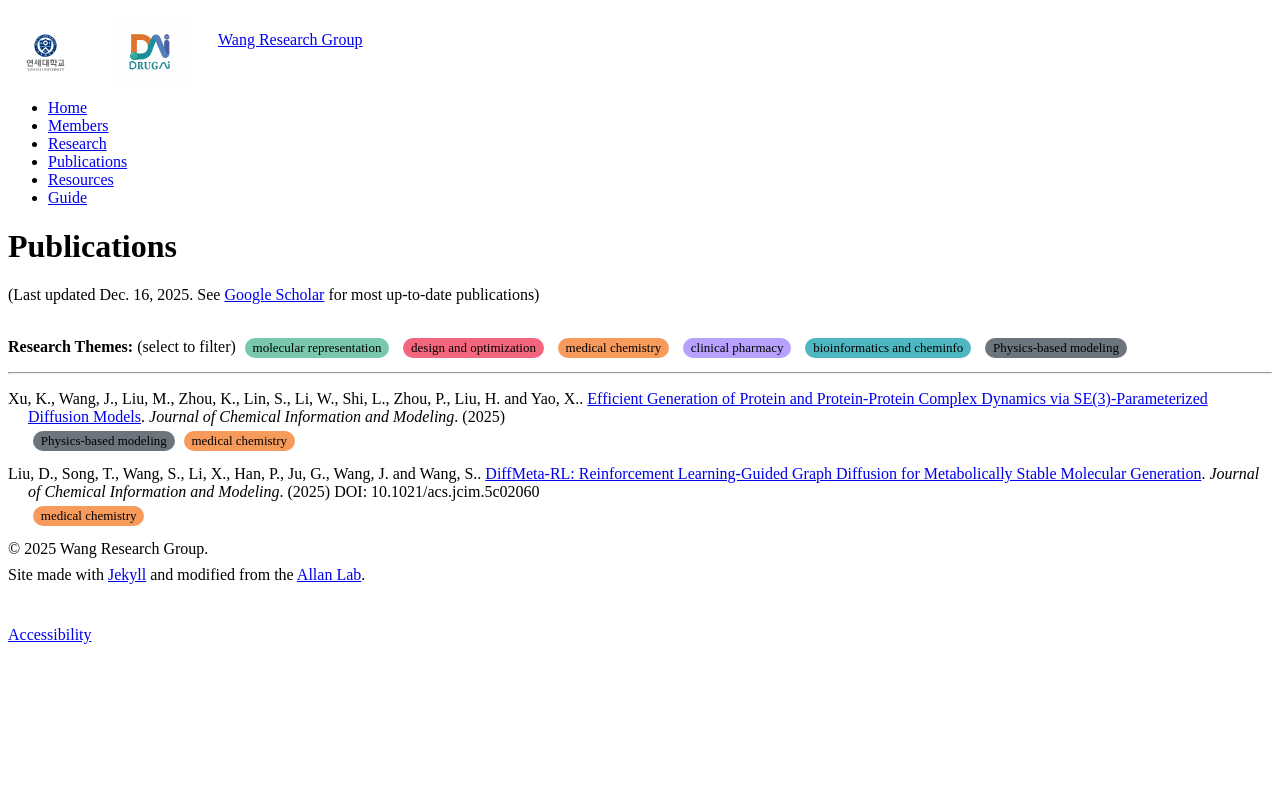
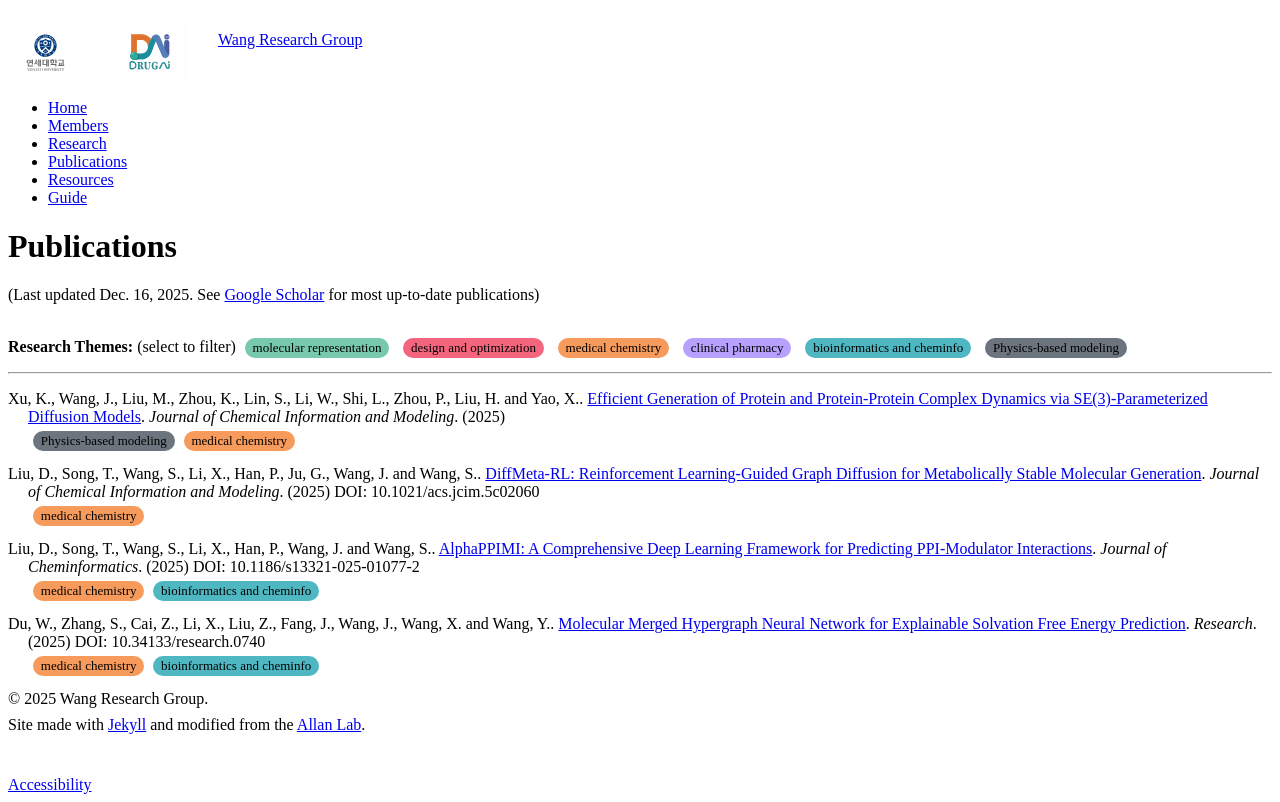
Before and after one commit to WangLab-DrugAI/wanggroup, a Jekyll site: the page built from _pages/publications.md, in a window 1280 px wide. Shown: the part 131-933 px from the top of the page. Built offline with Jekyll 4.4.1, drawn with Linux system fonts in a browser that asks for light colours; nearby versions of some CDN libraries; before the commit the page ends 900 px from its top, so only the background shows below that.

Commit message:
Update publications.yml

```diff
--- a/_data/publications.yml
+++ b/_data/publications.yml
@@ -48,3 +48,23 @@
   doi: 10.1021/acs.jcim.5c02060
   themes:
     - medical chemistry
+
+- title: "AlphaPPIMI: A Comprehensive Deep Learning Framework for Predicting PPI-Modulator Interactions"
+  authors: Liu, D., Song, T., Wang, S., Li, X., Han, P., Wang, J. and Wang, S.
+  journal: Journal of Cheminformatics
+  year: 2025
+  url: https://doi.org/10.1186/s13321-025-01077-2
+  doi: 10.1186/s13321-025-01077-2
+  themes:
+    - medical chemistry
+    - bioinformatics and cheminfo
+
+- title: "Molecular Merged Hypergraph Neural Network for Explainable Solvation Free Energy Prediction"
+  authors: Du, W., Zhang, S., Cai, Z., Li, X., Liu, Z., Fang, J., Wang, J., Wang, X. and Wang, Y.
+  journal: Research
+  year: 2025
+  url: https://doi.org/10.34133/research.0740
+  doi: 10.34133/research.0740
+  themes:
+    - medical chemistry
+    - bioinformatics and cheminfo
```
